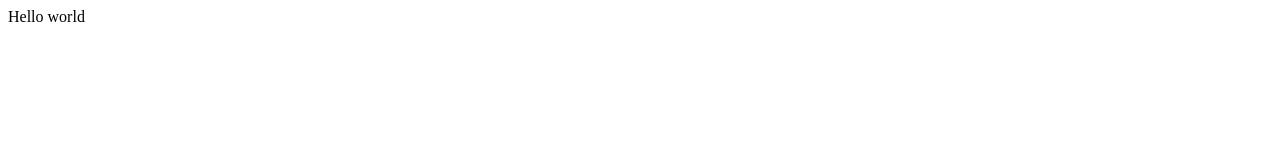
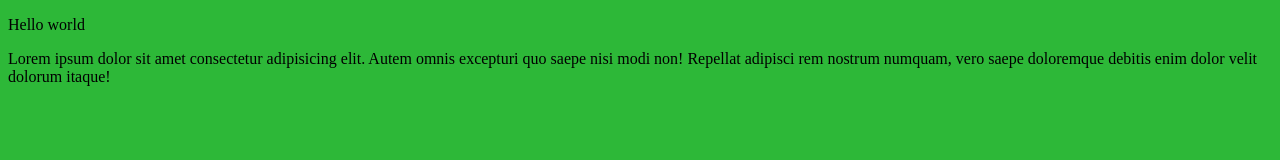
Before and after one commit to tahimgit/test-repository, a plain HTML site: page index.html in a window 1280 px wide. Drawn offline with Linux system fonts and the light colour scheme.

Commit message:
adding css file

```diff
--- a/index.html
+++ b/index.html
@@ -4,8 +4,10 @@
     <meta charset="UTF-8">
     <meta name="viewport" content="width=device-width, initial-scale=1.0">
     <title>Document</title>
+    <link rel="stylesheet" href="style.css">
 </head>
-<body>
-    Hello world
+<body class="main">
+    <p>Hello world</p>
+    <p>Lorem ipsum dolor sit amet consectetur adipisicing elit. Autem omnis excepturi quo saepe nisi modi non! Repellat adipisci rem nostrum numquam, vero saepe doloremque debitis enim dolor velit dolorum itaque!</p>
 </body>
 </html>
--- /dev/null
+++ b/style.css
@@ -0,0 +1,3 @@
+.main {
+    background-color: rgb(45, 184, 56);
+}
```
